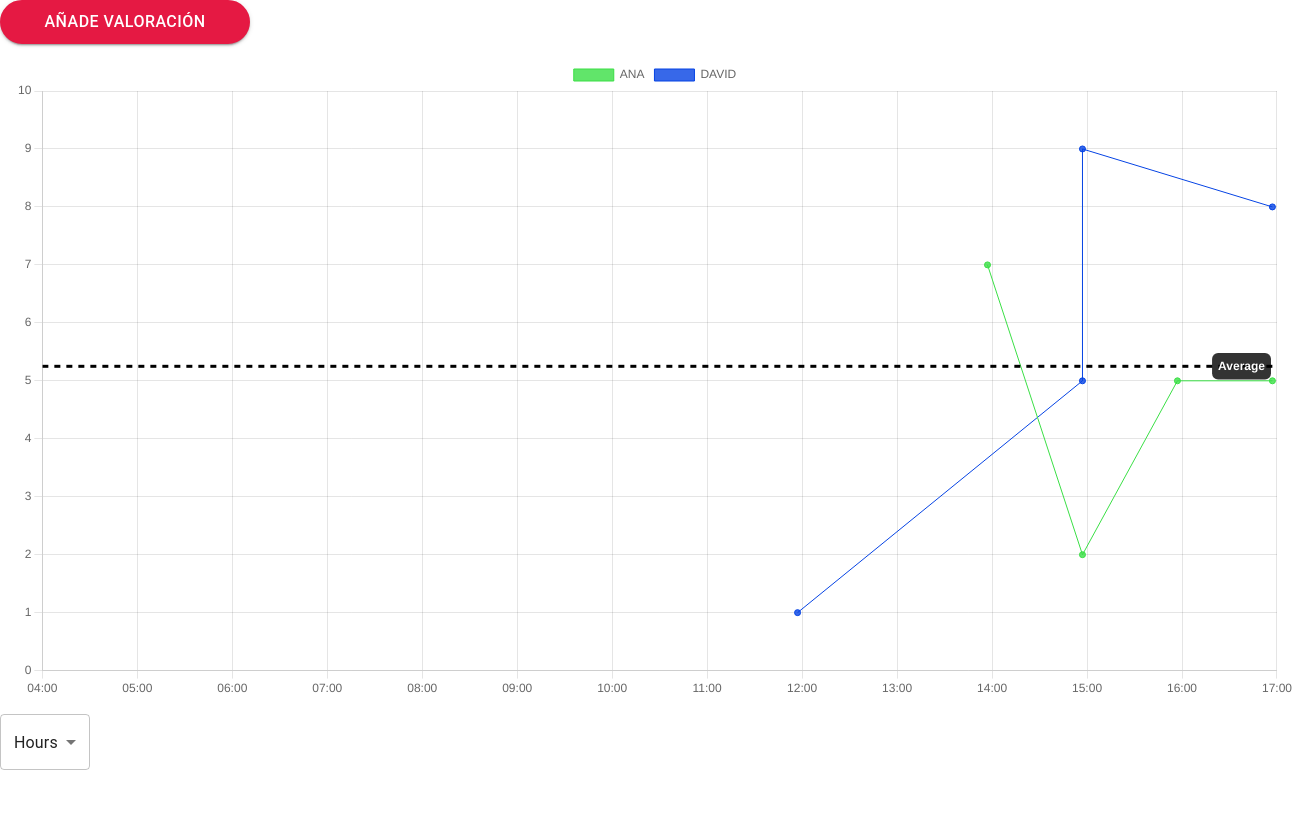
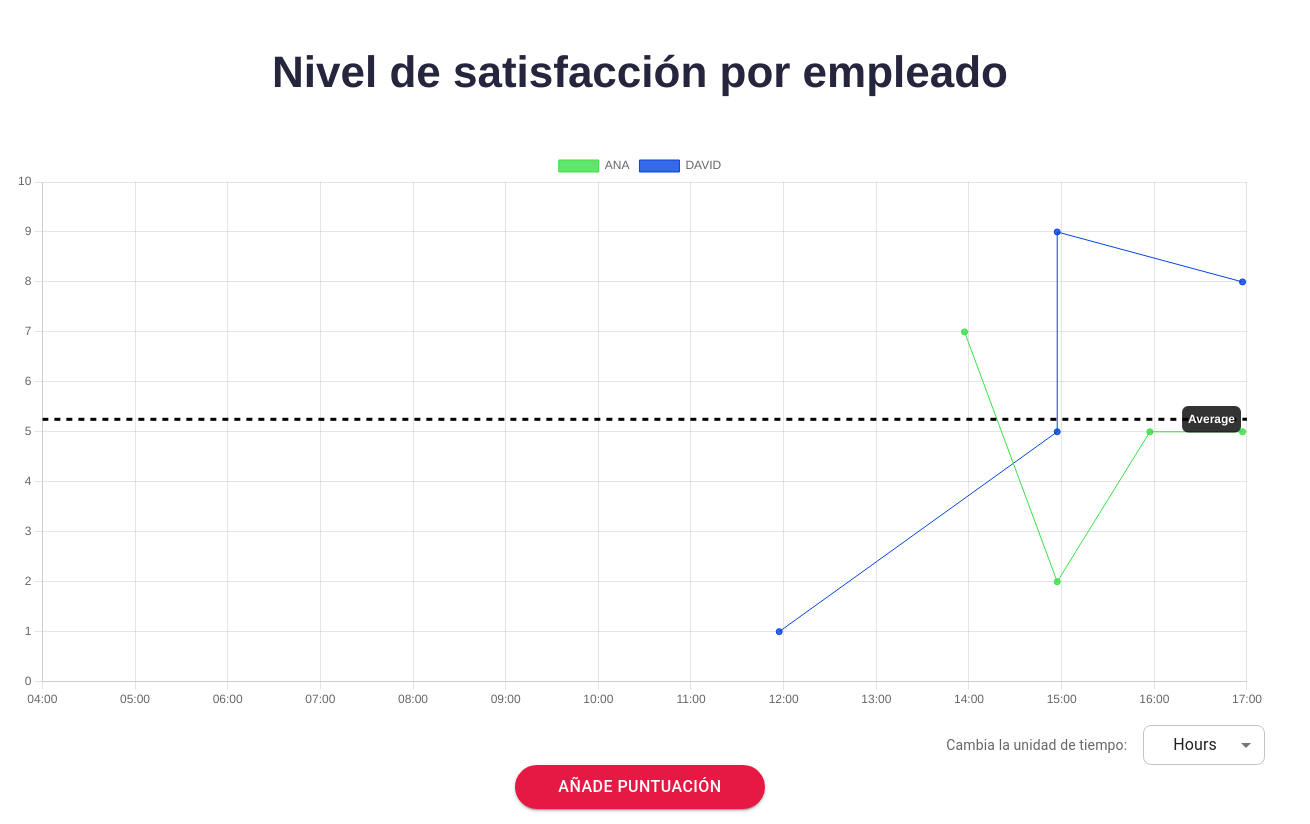
Before and after one commit to inesppino/timeline-front, a React (Create React App) app: page / in a window 1280 px wide. Shown: the whole page, 1310 px wide, since content can reach past the window. Before the commit the page ends 800 px from the top, so only its background shows below. Built offline with nearby package versions, Linux system fonts and the light colour scheme.

Commit message:
improve layout. Add titles and move things around in layout. Add styles.

```diff
--- a/src/App.js
+++ b/src/App.js
@@ -45,7 +45,6 @@ const App = () => {
 
   const getDataset = () => {
     const graphData = [];
-    console.log(data);
     for (const employee in data) {
       graphData.push({
         label: employee,
@@ -66,13 +65,28 @@ const App = () => {
   };
 
   return (
-    <div>
+    <div className="metrics-page-container">
+      <h1 className="metrics-page-header">
+        Nivel de satisfacción por empleado
+      </h1>
+
+      <section className="metrics-graphic-section">
+        <div className="chart-container">
+          <LineChart dataSet={getDataset()} range={range} unit={unitTime} />
+        </div>
+        <SelectTimeRange
+          unit={unitTime.name}
+          handleChange={handleSelectTimeChangle}
+        />
+      </section>
+
+      <section className="metrics-add-section">
         <Button
           variant="contained"
           onClick={() => setIsAddModalOpen(true)}
           sx={PRIMARY_BUTTON_STYLES}
         >
-        Añade valoración
+          Añade puntuación
         </Button>
         <Modal open={isAddModalOpen}>
           <>
@@ -83,14 +97,7 @@ const App = () => {
             />
           </>
         </Modal>
-
-      <div className="chart-container">
-        <LineChart dataSet={getDataset()} range={range} unit={unitTime} />
-      </div>
-      <SelectTimeRange
-        unit={unitTime.name}
-        handleChange={handleSelectTimeChangle}
-      />
+      </section>
     </div>
   );
 };
--- a/src/app.scss
+++ b/src/app.scss
@@ -1,6 +1,31 @@
-.chart-container {
-  position: relative;
-  width: 100%;
-  height: 80vh;
-  padding: 15px;
+.metrics-page-container {
+  text-align: center;
+  padding: 0.9375rem;
+  font-family: Fira Sans, Helvetica, Arial, sans-serif;
+
+  .metrics-page-header {
+    font-size: 2.75rem;
+    line-height: 3.5rem;
+    font-weight: 700;
+    color: rgba(37, 37, 61);
+  }
+
+  .metrics-graphic-section {
+    padding-top: 20px;
+  }
+
+  .chart-container {
+    position: relative;
+    width: 100%;
+    height: 70vh;
+    margin-bottom: 0.9375rem;
+  }
+
+  .select-container {
+    text-align: end;
+    display: flex;
+    justify-content: end;
+    gap: 1rem;
+    align-items: baseline;
+  }
 }
--- a/src/form/Form.js
+++ b/src/form/Form.js
@@ -68,9 +68,7 @@ const Form = ({ onSubmit, onHandleCancel, styles }) => {
           className="metric-form"
           sx={styles}
         >
-          <h1 className="metric-form-title">
-            Añade una valoración sobre un empleado
-          </h1>
+          <h1 className="metric-form-title">Añade tu nivel de satisfacción</h1>
           <Grid item sx={GRID_FORM_STYLES}>
             <TextField
               sx={FIELD_STYLES}
@@ -153,7 +151,7 @@ const Form = ({ onSubmit, onHandleCancel, styles }) => {
                 variant="outlined"
                 sx={PRIMARY_BUTTON_STYLES}
               >
-                ¡Añadir valoración!
+                ¡Añadir satisfación!
               </Button>
             </Grid>
             <Grid item xs={12} sx={GRID_FORM_STYLES}>
--- a/src/form/SelectTimeRange.js
+++ b/src/form/SelectTimeRange.js
@@ -1,8 +1,20 @@
-import { MenuItem, Select } from "@mui/material";
+import { InputLabel, MenuItem, Select } from "@mui/material";
 
 const SelectTimeRange = ({ unit, handleChange }) => {
   return (
+    <div className="select-container">
+      <InputLabel sx={{ fontSize: "14px" }}>
+        Cambia la unidad de tiempo:{" "}
+      </InputLabel>
       <Select
+        sx={{
+          height: "2.5rem",
+          fontSize: "1rem",
+          lineHeight: "1.5rem",
+          padding: "0.5rem 1rem",
+          borderRadius: "8px",
+          borderColor: "rgb(211,211,216)",
+        }}
         value={unit}
         label="timeRange"
         onChange={(e) => handleChange(e.target.value)}
@@ -11,6 +23,7 @@ const SelectTimeRange = ({ unit, handleChange }) => {
         <MenuItem value="hour">Hours</MenuItem>
         <MenuItem value="day">Days</MenuItem>
       </Select>
+    </div>
   );
 };
 
--- a/src/form/form.scss
+++ b/src/form/form.scss
@@ -20,4 +20,5 @@
   line-height: 2.5rem;
   text-align: center;
   color: rgba(37, 37, 61, 1);
+  padding-bottom: 20px;
 }
```
Lines whose indentation alone changed are shown as unchanged.
